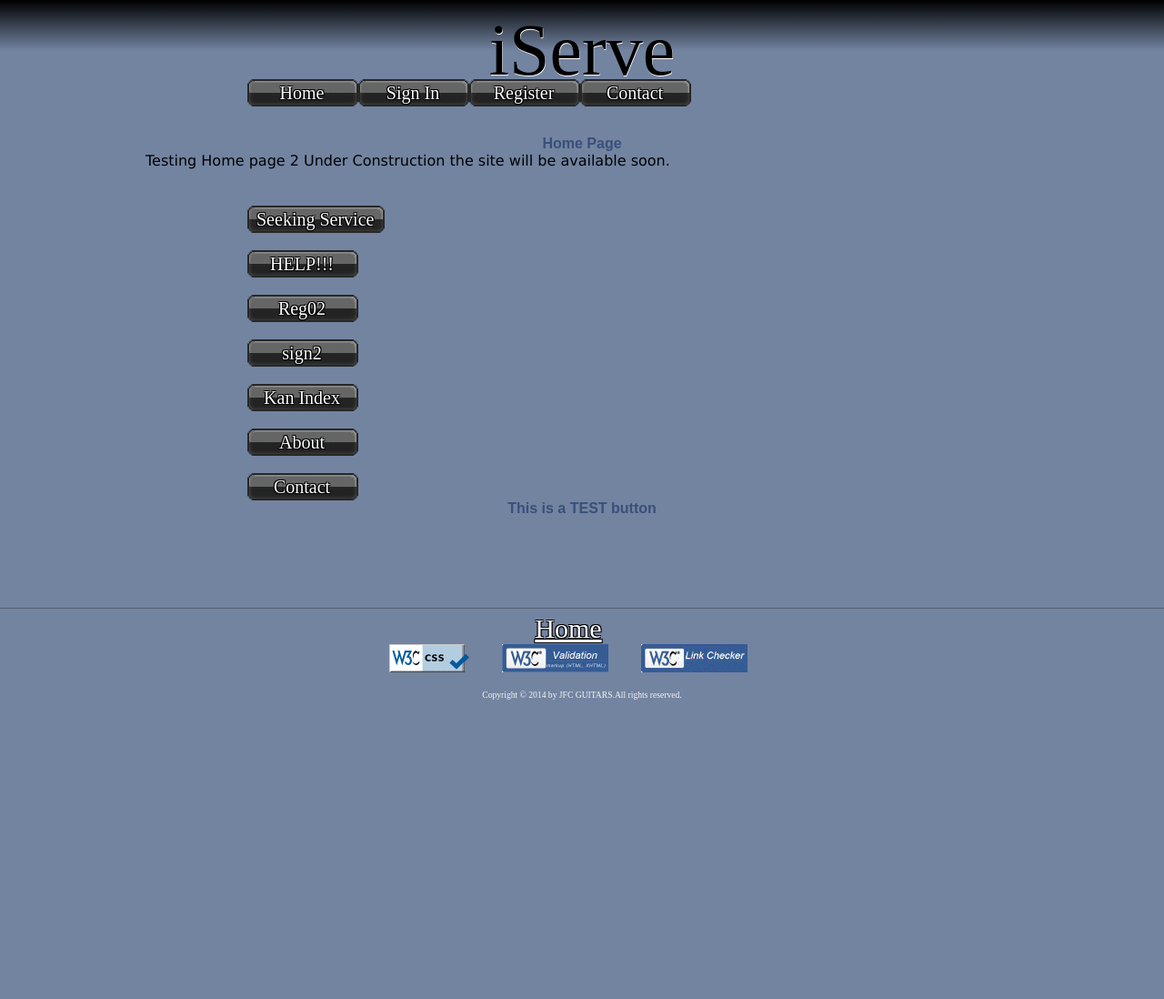
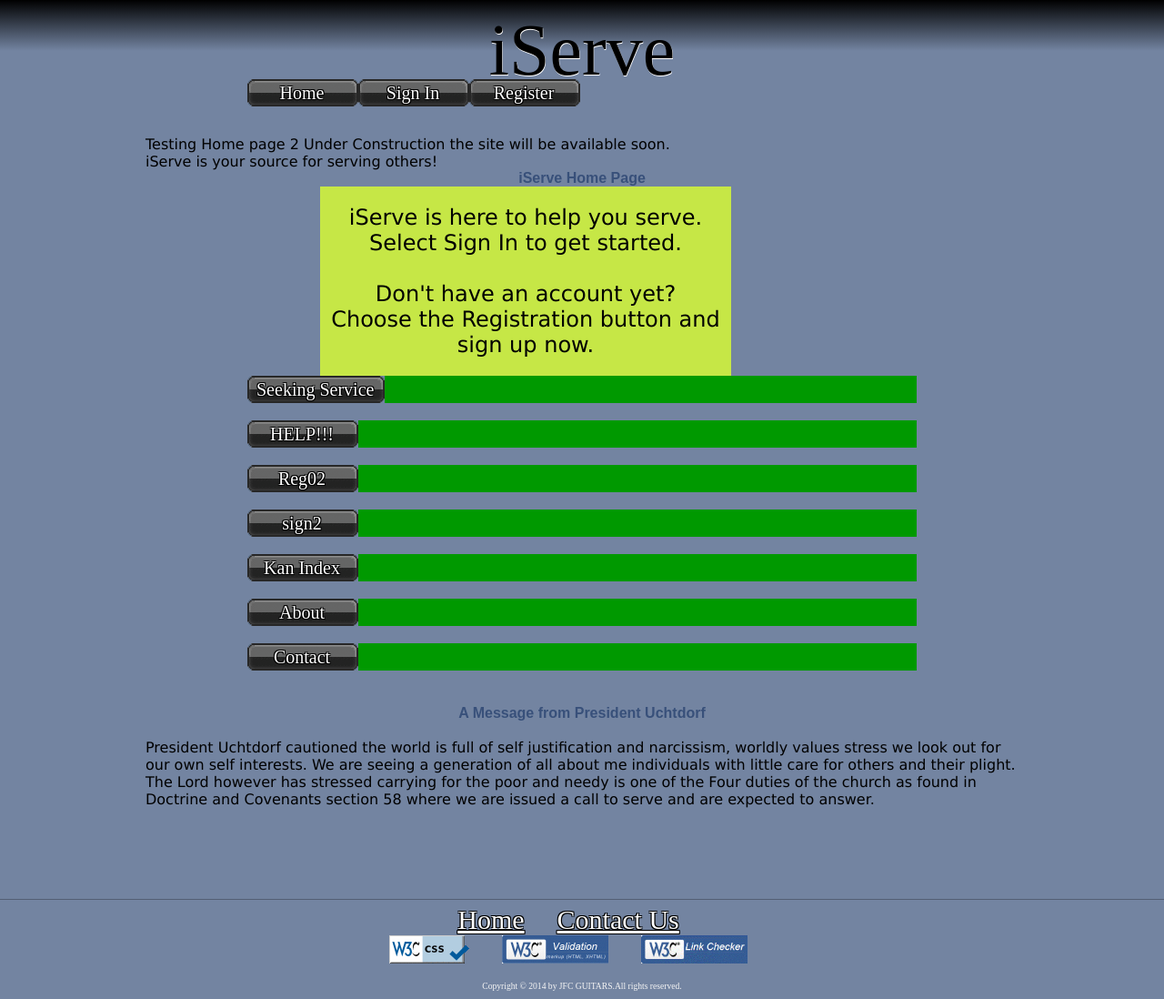
Before and after one commit to james-gab/CIT261-02, a PHP site: page / in a window 1280 px wide. Shown: the whole page at 91% size. Before the commit the page ends 769 px from the top, so only its background shows below. Run offline with PHP 8.4, Linux system fonts and the light colour scheme; some web fonts are replaced.

Commit message:
Team 02 meeting 11.20.2014

```diff
--- a/css/home_page.css
+++ b/css/home_page.css
@@ -347,16 +347,17 @@ p.right1  {
             padding: 20px 10px;
 }
 p.homepg {
-            /*background: #C6E746;*/
+            background: #C6E746;
             width: 45%;
-            float: left;
+            float: none;
             clear: left;
             font-size: 150%;
-            text-align: justify;
+            text-align: center;
+            /*text-align: justify;*/
             text-indent: each-line 2em;
             min-width: 200px;
             margin-left: 20%;
-            margin-right: 2%;
+            margin-right: 20%;
             padding: 20px 10px;
 }
 p.imgleft1 {
@@ -629,13 +630,16 @@ padding-right: 0.5em;*/
 .buttonwrappermain{ /* Container you can use to surround a CSS button to clear float */
 overflow: hidden; /*See: http://www.quirksmode.org/css/clearing.html */
 width: 46em;
-/*background: #090;*/
+background: #090;
 clear: both;
 margin-left: auto;
 margin-right: auto;
-padding-left: 0.5em;
-padding-right: 0.5em;
+/*padding-left: 0.5em;
+padding-right: 0.5em;*/
+padding-left: auto;
+padding-right: auto;
 text-align: center;
+
 
 }
 
@@ -729,7 +733,7 @@ p.homepg {
 /*            background: #8C8;*/
             width: 45%;
             font-size: 125%;
-            text-align: justify;
+            /*text-align: justify;*/
             text-indent: 2em;
             margin-left: 0;
             margin-right: 0;
@@ -983,7 +987,7 @@ p.homepg {
             width: 100%;
             font-size: 100%;
             float: none;
-            text-align: justify;
+            /*text-align: justify;*/
             text-indent: 2em;
             clear: both;
             margin-left: auto;
--- a/index.php
+++ b/index.php
@@ -47,15 +47,17 @@
 
 <!-- Main body -->
     <main>
+        <p>Testing Home page 2 Under Construction the site will be available soon.</p>
+        <p>iServe is your source for serving others!</p>
 
-        <h1>Home Page</h1>
-        <p>Testing Home page 2 Under Construction the site will be available soon.</p>
+        <h1>iServe Home Page</h1>
+        <p></p>
 <!--        <a href="image/index/home_0987.png"><img class="two" src="/image/index/home_0987.gif" alt="Jim Chapman"/></a>
     -->
-        <p class="homepg">    <!-- place a welcome statement here -->    </p>
+    <p class="homepg">    iServe is here to help you serve.<br>Select Sign In to get started.<br><br>Don't have an account yet? <br>Choose the Registration button and sign up now.<!-- place a welcome statement here -->    </p>
 
 
-
+    <div>
             <p class="buttonwrappermain">
 <a class="boldbuttons01" href="/index.php"><span>Seeking Service</span></a>
             </p><br>
@@ -77,8 +79,11 @@
 <p class="buttonwrappermain">
 <a class="boldbuttons01" href="/c/contact_main.php" ><span>Contact</span></a>
             </p>
+    </div>
+            <br><br>
+            <h1>A Message from President Uchtdorf</h1><br>
+            <p>President Uchtdorf cautioned the world is full of self justification and narcissism, worldly values stress we look out for our own self interests. We are seeing a generation of all about me individuals with little care for others and their plight. The Lord however has stressed carrying for the poor and needy is one of the Four duties of the church as found in Doctrine and Covenants section 58 where we are issued a call to serve and are expected to answer. </p>
 
-            <h1>This is a TEST button</h1>
 
 
     </main>
--- a/nav/footer.php
+++ b/nav/footer.php
@@ -4,7 +4,7 @@
 
 <ul class="ft1">
     <li class="ft02"><a href="/index.php" title="Go to Home page">Home</a></li>
-    <!--<li class="ft02"><a href="/assessments/deliberate-practice.php" title="View the Deliberate Practice Plan">Deliberate Practice</a></li>-->
+    <li class="ft02"><a href="/c/contact_main.php" title="Contact">Contact Us</a></li>
     <!--<li class="ft02"><a href="/assessments/site-plan.php" title="View the Site Plan">Site Plan</a></li>-->
 </ul>
 <ul class="ft3">
--- a/nav/headernavigation.php
+++ b/nav/headernavigation.php
@@ -10,7 +10,7 @@
 <!--
 <a class="boldbuttons01" href="/w/p/projects_main.php" ><span>Projects</span></a>
 <a class="boldbuttons" href="/w/aj/about_main.php" ><span>About</span></a>
--->
+
 <a class="boldbuttons" href="/c/contact_main.php" ><span>Contact</span></a>
-        </p>
+ -->       </p>
 <!--</div>-->
```
